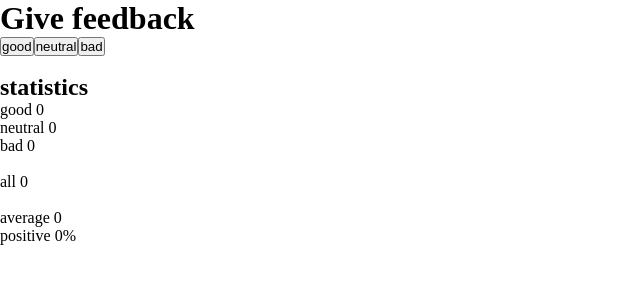
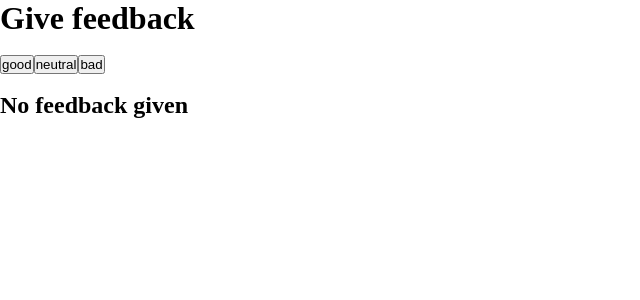
Before and after one commit to AnoopLamba/fullstackopen, a React (Vite) app in the folder part1/: page / in a window 1280 px wide. Shown: the top 300 px of the page, without its empty margins (0-640 px from the left). Built offline with nearby package versions, Linux system fonts and the light colour scheme.

Commit message:
added unicafe step3 and unicafe 4

```diff
--- a/part1/src/App.jsx
+++ b/part1/src/App.jsx
@@ -2,6 +2,8 @@ import { useState } from "react";
 
 const Statistics = (props) => {
   const { good, neutral, bad, average, positive, all } = props;
+
+  if (all) {
     return (
       <>
         <h2>statistics</h2>
@@ -14,6 +16,12 @@ const Statistics = (props) => {
         <p>average {average}</p>
         <p>positive {positive}%</p>
         <br />
+      </>
+    );
+  }
+  return (
+    <>
+      <h2>No feedback given</h2>
     </>
   );
 };
@@ -61,6 +69,7 @@ const App = () => {
   return (
     <>
       <h1>Give feedback</h1>
+      <br />
       <button onClick={handleGood}>good</button>
       <button onClick={handleNeutral}>neutral</button>
       <button onClick={handleBad}>bad</button>
```
Lines whose indentation alone changed are shown as unchanged.
